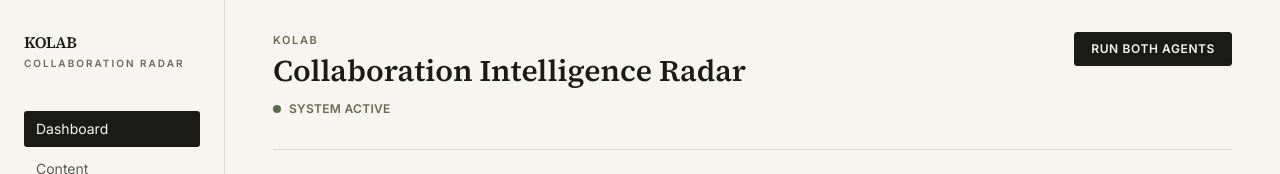
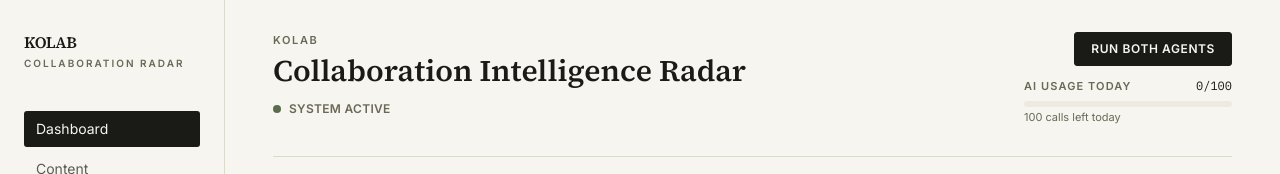
Before and after one commit to edgarhelou-del/collaboration-intelligence, a Next.js app: page / in a window 1280 px wide. Shown: the top 174 px of the page. Built offline with nearby package versions, Linux system fonts and the light colour scheme; no server answers; the database is empty.

Commit message:
feat: add AI usage tracking and display on dashboard
Added env import and AI usage today data, calculated usage percentage, and displayed usage with cap status.

Co-authored-by: edgarhelou-del <322181876+edgarhelou-del@users.noreply.github.com>

```diff
--- a/src/app/page.tsx
+++ b/src/app/page.tsx
@@ -5,7 +5,8 @@ import {
   getPatterns,
   getRecentAgentRuns,
 } from "@/lib/data";
-import { hasAI, hasSearch } from "@/lib/env";
+import { hasAI, hasSearch, env } from "@/lib/env";
+import { getAiUsageToday } from "@/lib/usage";
 import { formatDateTime, relativeDay, titleCase } from "@/lib/format";
 import RunAgentsButton from "@/components/RunAgentsButton";
 import Bar from "@/components/Bar";
@@ -15,14 +16,18 @@ import StatusBadge from "@/components/StatusBadge";
 export const dynamic = "force-dynamic";
 
 export default async function DashboardPage() {
-  const [latestContent, signalCounts, patterns, recentRuns] = await Promise.all([
+  const [latestContent, signalCounts, patterns, recentRuns, usage] = await Promise.all([
     getLatestContent(),
     getSignalCounts(),
     getPatterns("frequent"),
     getRecentAgentRuns(12),
+    getAiUsageToday().catch(() => ({ count: 0, limit: env.AI_DAILY_CALL_LIMIT })),
   ]);
 
   const systemReady = hasAI() && hasSearch();
+  const capDisabled = usage.limit === 0;
+  const usagePct = capDisabled ? 0 : Math.min(100, (usage.count / usage.limit) * 100);
+  const usageDepleted = !capDisabled && usage.count >= usage.limit;
   const topPatterns = patterns.slice(0, 6);
   const maxSignalCount = Math.max(1, ...topPatterns.map((p) => p.signalCount));
 
@@ -46,7 +51,32 @@ export default async function DashboardPage() {
             </span>
           </div>
         </div>
-        <RunAgentsButton />
+        <div className="flex flex-col items-stretch gap-3 sm:items-end">
+          <RunAgentsButton />
+          <div className="w-full min-w-[180px] sm:w-52">
+            <div className="flex items-baseline justify-between">
+              <span className="label">AI usage today</span>
+              <span className="font-mono text-xs text-ink">
+                {capDisabled ? `${usage.count} calls` : `${usage.count}/${usage.limit}`}
+              </span>
+            </div>
+            {!capDisabled && (
+              <div className="mt-1.5 h-1.5 w-full overflow-hidden rounded-full bg-line/40">
+                <div
+                  className={`h-full rounded-full ${usageDepleted ? "bg-signal-strong" : "bg-signal-interesting"}`}
+                  style={{ width: `${usagePct}%` }}
+                />
+              </div>
+            )}
+            <p className="mt-1 text-[11px] leading-tight text-muted">
+              {capDisabled
+                ? "No daily cap set"
+                : usageDepleted
+                  ? "Daily free-tier cap reached — resets 00:00 UTC"
+                  : `${usage.limit - usage.count} calls left today`}
+            </p>
+          </div>
+        </div>
       </header>
 
       <section className="mt-10">
```
